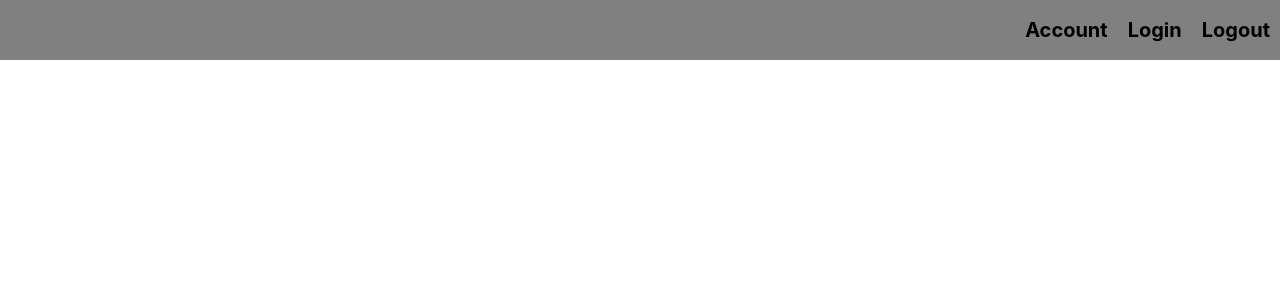
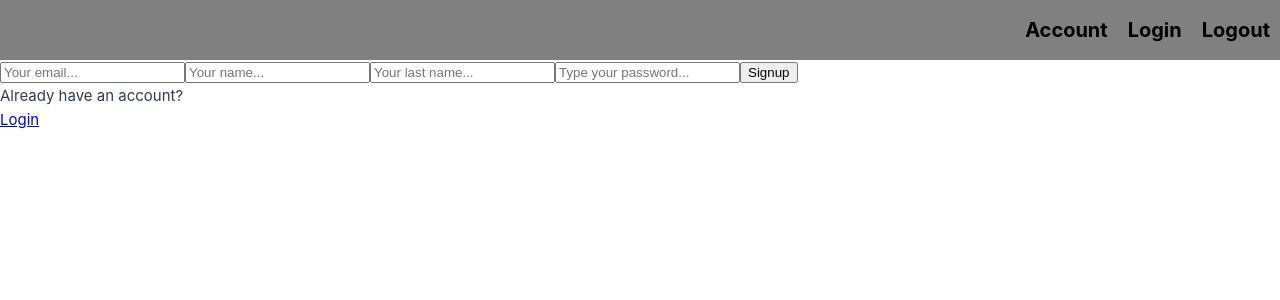
Before and after one commit to ulurn-av/Notes, a Vue app in the folder frontend/: page /signup in a window 1280 px wide. Shown: the top 300 px of the page. Built offline with nearby package versions, Linux system fonts and the light colour scheme.

Commit message:
Login and Signup pages

```diff
--- a/frontend/src/components/RegisterForm.vue
+++ b/frontend/src/components/RegisterForm.vue
@@ -5,7 +5,7 @@
       <input v-model="first_name" placeholder="Your name..."/>
       <input v-model="last_name" placeholder="Your last name..."/>
       <input v-model="password" placeholder="Type your password..."/>
-      <button type="submit">Register</button>
+      <button type="submit">Signup</button>
     </form>
   </div>
 </template>
@@ -25,11 +25,6 @@ export default {
   },
   methods: {
     async register() {
-      // if (!this.email || !this.first_name || !this.last_name || !this.password) {
-      //   alert('Please fill in all required fields');
-      //   return;
-      // }
-
       try {
         const response = await axios.post('http://localhost:8080/v1/auth/signup', {
           email: this.email,
--- /dev/null
+++ b/frontend/src/pages/LoginPage.vue
@@ -0,0 +1,20 @@
+<template>
+  <div>
+    <login-form></login-form>
+    <p>Don't have an account?</p>
+    <router-link to="/signup">Signup</router-link>
+  </div>
+</template>
+
+<script>
+import LoginForm from "@/components/LoginFrom.vue";
+
+export default {
+  components: {LoginForm}
+
+}
+</script>
+
+<style scoped>
+
+</style>
--- a/frontend/src/pages/Main.vue
+++ b/frontend/src/pages/SignupPage.vue
@@ -1,16 +1,16 @@
 <template>
   <div>
-    <register-form></register-form>
-    <login-form></login-form>
+    <RegisterForm></RegisterForm>
+    <p>Already have an account?</p>
+    <router-link to="/login">Login</router-link>
   </div>
 </template>
 
 <script>
 import RegisterForm from "@/components/RegisterForm.vue";
-import LoginForm from "@/components/LoginFrom.vue";
 
 export default {
-  components: {LoginForm, RegisterForm}
+  components: {RegisterForm}
 
 }
 </script>
```
Also changed, not shown: frontend/src/router/router.js (+11 -1 lines).
